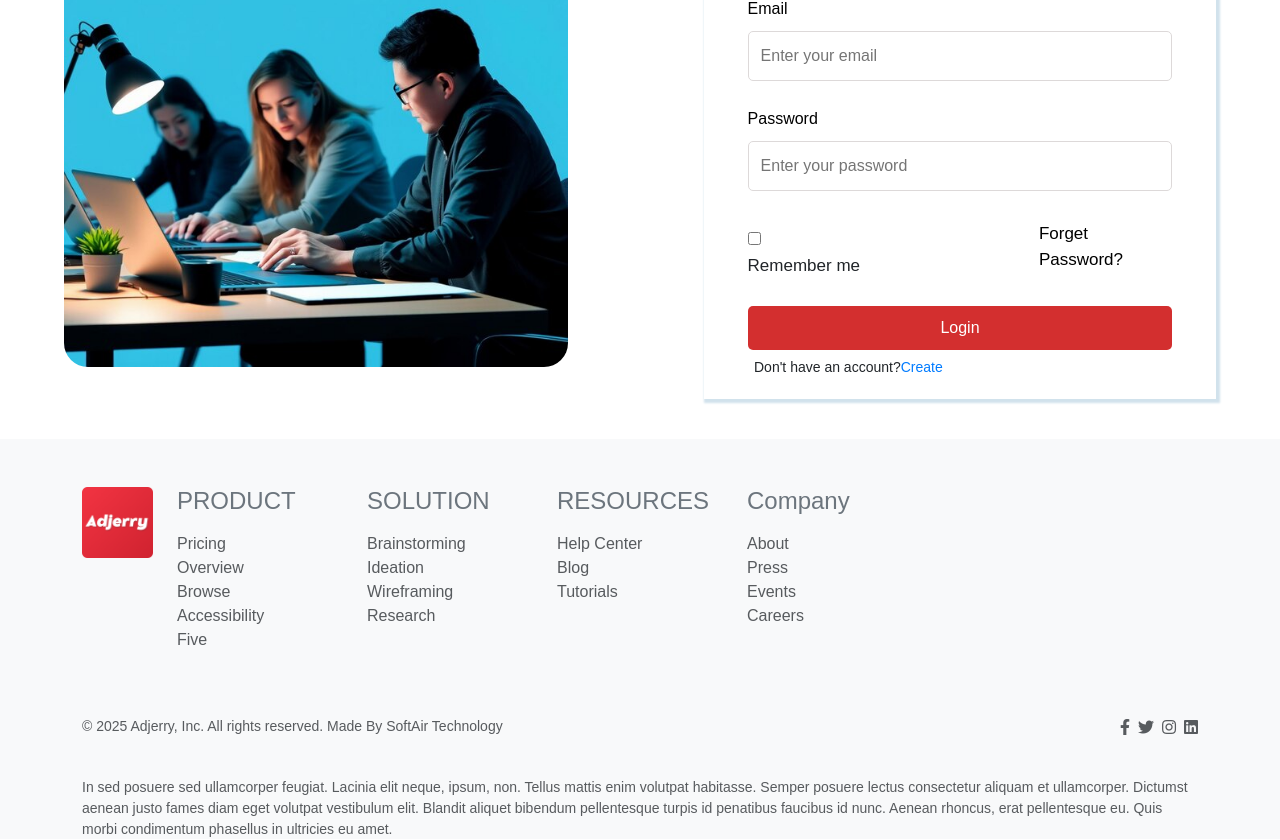
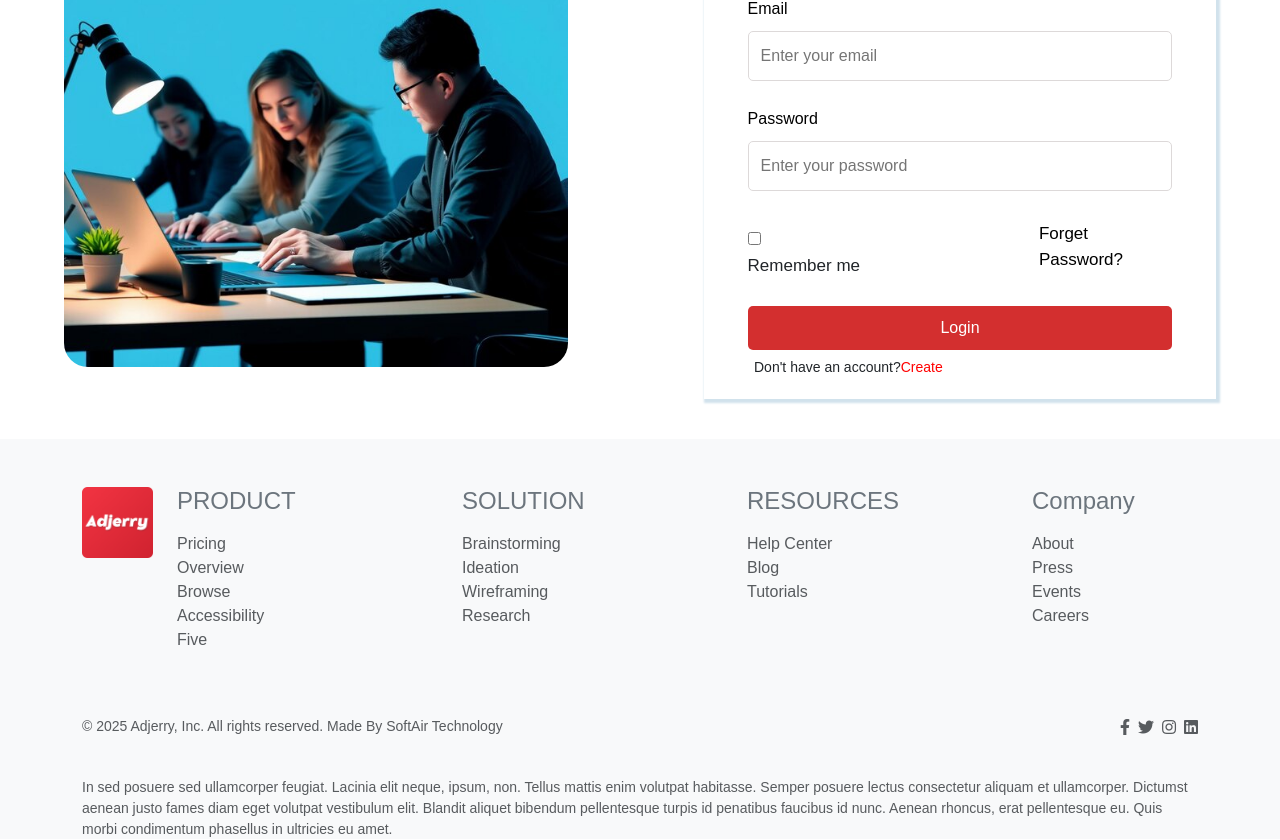
Before and after one commit to Sonu9670/AdjerryProject, a React (Create React App) app: page /login in a window 1280 px wide. Shown: the part 324-1164 px from the top of the page. Built offline with nearby package versions, Linux system fonts and the light colour scheme.

Commit message:
login page is done

```diff
--- a/src/Pages/Login.css
+++ b/src/Pages/Login.css
@@ -152,5 +152,5 @@ form>.form-group {
 
 .dont-have-account a {
     font-size: 14px;
-    color: #007bff;
+    color: #ff0000;
 }
--- a/src/layouts/Footer.js
+++ b/src/layouts/Footer.js
@@ -10,9 +10,7 @@ const Footer = () => {
           <div className="col-md-1 mb-4">
             <img src={logo} alt="Logo" className="img-fluid mb-3" />
           </div>
-
-
-          <div className="col-md-2 mb-4">
+          <div className="col-md-3 mb-4">
             <h4 className="text-secondary mb-3">PRODUCT</h4>
             <ul className="list-unstyled">
               <li><a href="#" className="text-muted text-decoration-none">Pricing</a></li>
@@ -22,9 +20,7 @@ const Footer = () => {
               <li><a href="#" className="text-muted text-decoration-none">Five</a></li>
             </ul>
           </div>
-
-
-          <div className="col-md-2 mb-4">
+          <div className="col-md-3 mb-4">
             <h4 className="text-secondary mb-3">SOLUTION</h4>
             <ul className="list-unstyled">
               <li><a href="#" className="text-muted text-decoration-none">Brainstorming</a></li>
@@ -33,9 +29,7 @@ const Footer = () => {
               <li><a href="#" className="text-muted text-decoration-none">Research</a></li>
             </ul>
           </div>
-
-
-          <div className="col-md-2 mb-4">
+          <div className="col-md-3 mb-4">
             <h4 className="text-secondary mb-3">RESOURCES</h4>
             <ul className="list-unstyled">
               <li><a href="#" className="text-muted text-decoration-none">Help Center</a></li>
@@ -43,8 +37,6 @@ const Footer = () => {
               <li><a href="#" className="text-muted text-decoration-none">Tutorials</a></li>
             </ul>
           </div>
-
-
           <div className="col-md-2 mb-4">
             <h4 className="text-secondary mb-3">Company</h4>
             <ul className="list-unstyled">
```
